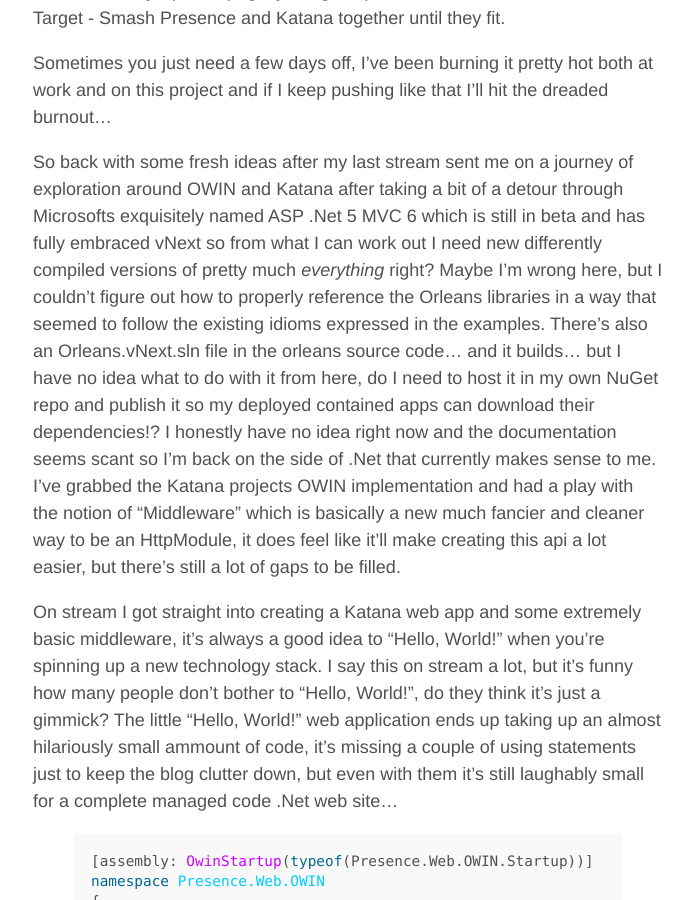
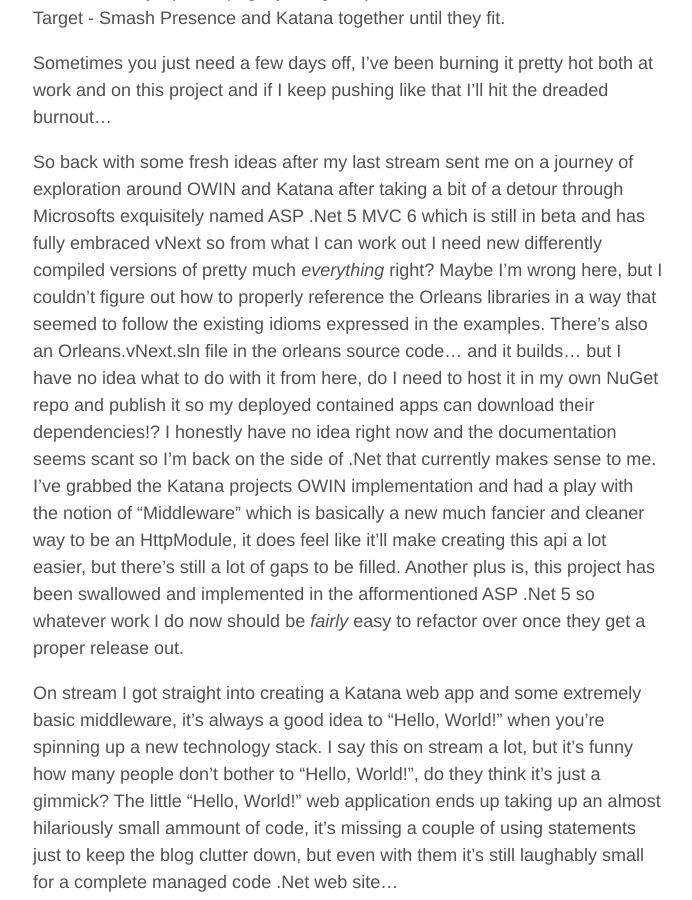
Before and after one commit to MikeHardman/mikehardman.github.io, a Jekyll site: the page built from _posts/2015-08-04-a-couple-of-days-off.md, in a window 1280 px wide and 900 px high, scrolled down 401 px. Shown: the whole window, without its empty margins (292-984 px from the left). Built offline with Jekyll 4.4.1, drawn with Linux system fonts in a browser that asks for light colours; comment, search, counter and statistics services are not loaded.

Commit message:
more update

```diff
--- a/_posts/2015-08-04-a-couple-of-days-off.md
+++ b/_posts/2015-08-04-a-couple-of-days-off.md
@@ -13,7 +13,7 @@ Target - Smash Presence and Katana together until they fit.
 
 Sometimes you just need a few days off, I've been burning it pretty hot both at work and on this project and if I keep pushing like that I'll hit the dreaded burnout...
 
-So back with some fresh ideas after my last stream sent me on a journey of exploration around OWIN and Katana after taking a bit of a detour through Microsofts exquisitely named ASP .Net 5 MVC 6 which is still in beta and has fully embraced vNext so from what I can work out I need new differently compiled versions of pretty much *everything* right? Maybe I'm wrong here, but I couldn't figure out how to properly reference the Orleans libraries in a way that seemed to follow the existing idioms expressed in the examples. There's also an Orleans.vNext.sln file in the orleans source code... and it builds... but I have no idea what to do with it from here, do I need to host it in my own NuGet repo and publish it so my deployed contained apps can download their dependencies!? I honestly have no idea right now and the documentation seems scant so I'm back on the side of .Net that currently makes sense to me. I've grabbed the Katana projects OWIN implementation and had a play with the notion of "Middleware" which is basically a new much fancier and cleaner way to be an HttpModule, it does feel like it'll make creating this api a lot easier, but there's still a lot of gaps to be filled.
+So back with some fresh ideas after my last stream sent me on a journey of exploration around OWIN and Katana after taking a bit of a detour through Microsofts exquisitely named ASP .Net 5 MVC 6 which is still in beta and has fully embraced vNext so from what I can work out I need new differently compiled versions of pretty much *everything* right? Maybe I'm wrong here, but I couldn't figure out how to properly reference the Orleans libraries in a way that seemed to follow the existing idioms expressed in the examples. There's also an Orleans.vNext.sln file in the orleans source code... and it builds... but I have no idea what to do with it from here, do I need to host it in my own NuGet repo and publish it so my deployed contained apps can download their dependencies!? I honestly have no idea right now and the documentation seems scant so I'm back on the side of .Net that currently makes sense to me. I've grabbed the Katana projects OWIN implementation and had a play with the notion of "Middleware" which is basically a new much fancier and cleaner way to be an HttpModule, it does feel like it'll make creating this api a lot easier, but there's still a lot of gaps to be filled. Another plus is, this project has been swallowed and implemented in the afformentioned ASP .Net 5 so whatever work I do now should be *fairly* easy to refactor over once they get a proper release out.
 
 On stream I got straight into creating a Katana web app and some extremely basic middleware, it's always a good idea to "Hello, World!" when you're spinning up a new technology stack. I say this on stream a lot, but it's funny how many people don't bother to "Hello, World!", do they think it's just a gimmick? The little "Hello, World!" web application ends up taking up an almost hilariously small ammount of code, it's missing a couple of using statements just to keep the blog clutter down, but even with them it's still laughably small for a complete managed code .Net web site...
 
```
